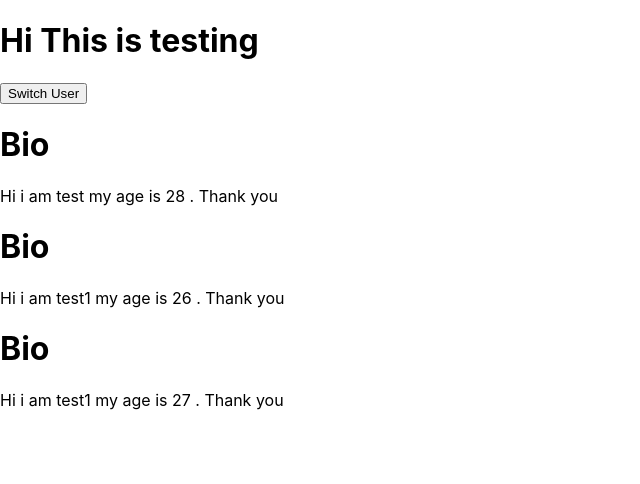
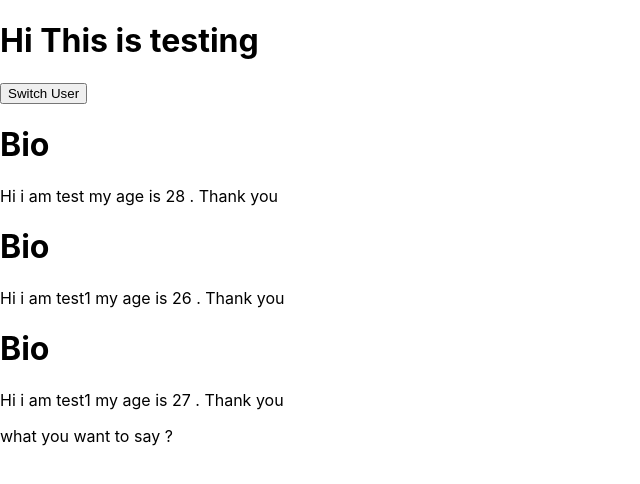
Before and after one commit to rahulbhardwaj055/ReactPractice2, a React (Create React App) app in the folder my-app/: page / in a window 1280 px wide. Shown: the top 484 px of the page, without its empty margins (0-640 px from the left). Built offline with nearby package versions, Linux system fonts and the light colour scheme.

Commit message:
my second_2 commit

```diff
--- a/my-app/src/App.js
+++ b/my-app/src/App.js
@@ -12,7 +12,17 @@ class App1 extends Component {
     }
 
     switchHandler = () => {
-        console.log('test');
+    //    console.log('test');
+    // not  to use this as this don't work ->    this.state.persons[0].name = 'Rahul';
+        this.setState({
+            persons: [
+                { name: 'Rahul', age: 28 },
+                { name: 'Nishant', age: 26 },
+                { name: 'Vansh', age: 27 }
+            ]
+
+        })
+
     }
 
     render(){
--- a/my-app/src/Person/Person.js
+++ b/my-app/src/Person/Person.js
@@ -7,6 +7,7 @@ const person = (props) => {
             <p>
                 Hi i am {props.name} my age is {props.age} . Thank you
             </p>
+            <p>{props.children}</p>
         </div>
 
     )
```
